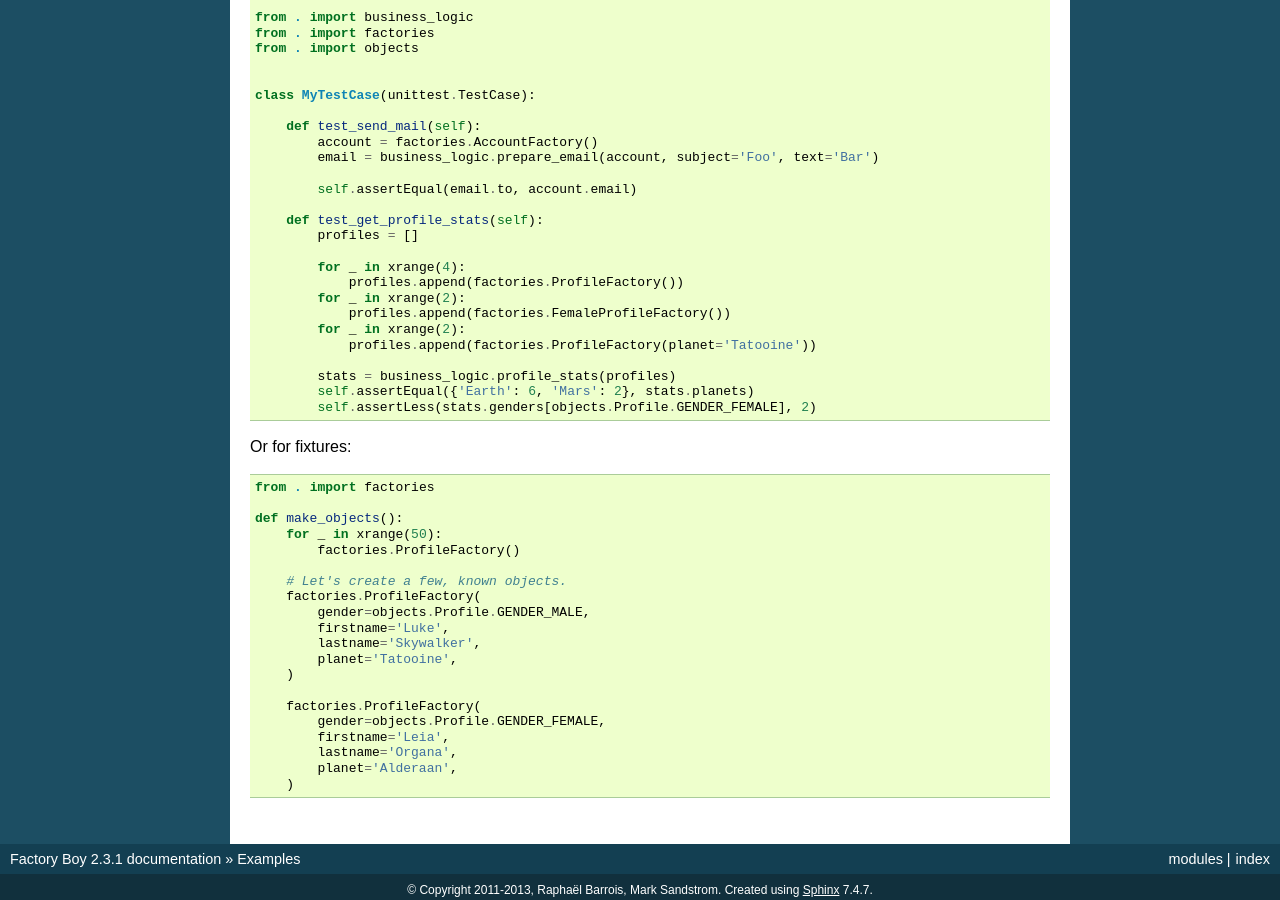
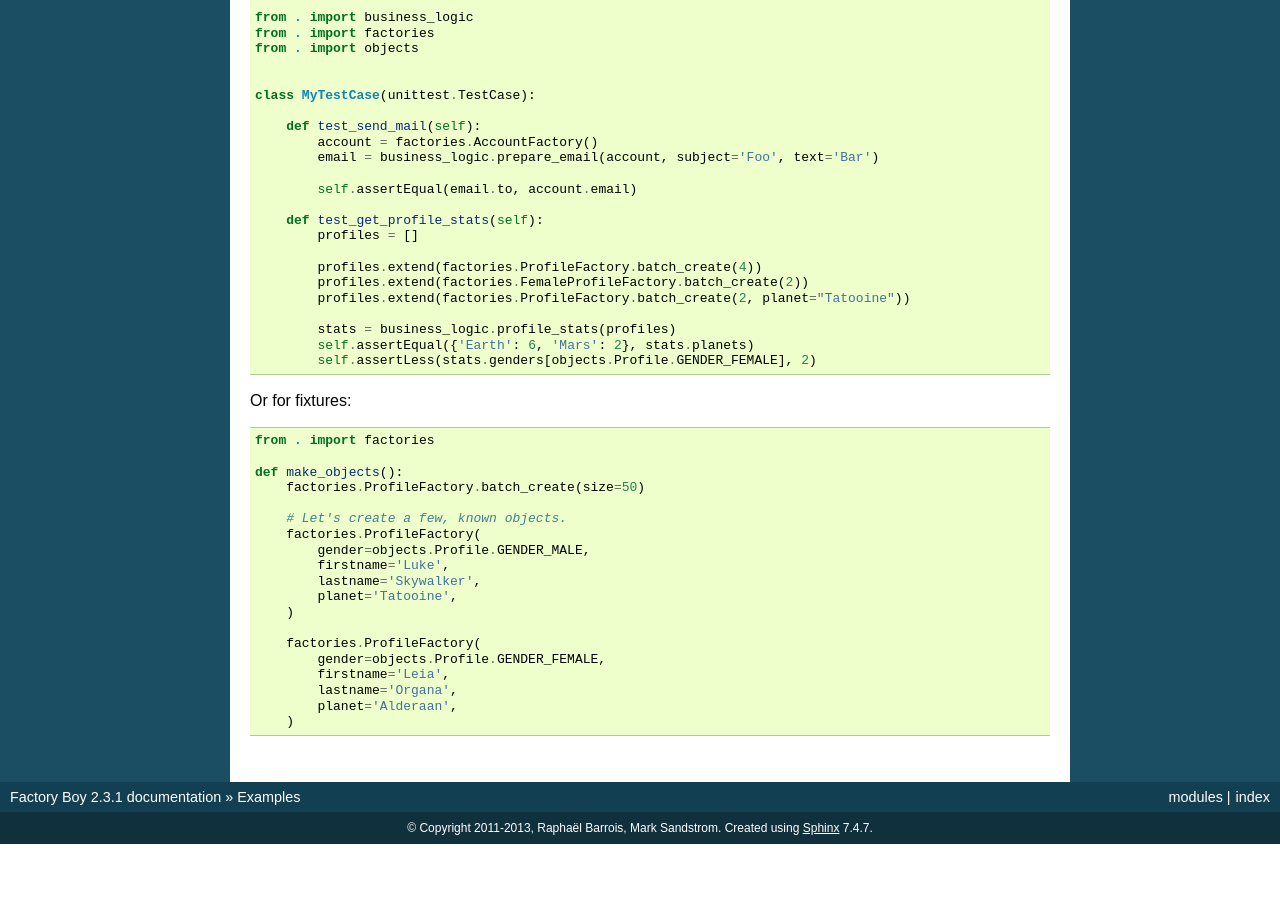
Before and after one commit to FactoryBoy/factory_boy, a Sphinx documentation site: the page built from docs/examples.rst, in a window 1280 px wide and 900 px high, scrolled down 1439 px. Built offline with Sphinx 7.4.7, drawn with Linux system fonts in a browser that asks for light colours; after the commit the page ends 2283 px from its top, so only the background shows below that.

Commit message:
Improve docs on create_batch (Closes #139).

```diff
--- a/docs/examples.rst
+++ b/docs/examples.rst
@@ -114,12 +114,9 @@ We can now use our factories, for tests:
         def test_get_profile_stats(self):
             profiles = []
 
-            for _ in xrange(4):
-                profiles.append(factories.ProfileFactory())
-            for _ in xrange(2):
-                profiles.append(factories.FemaleProfileFactory())
-            for _ in xrange(2):
-                profiles.append(factories.ProfileFactory(planet='Tatooine'))
+            profiles.extend(factories.ProfileFactory.batch_create(4))
+            profiles.extend(factories.FemaleProfileFactory.batch_create(2))
+            profiles.extend(factories.ProfileFactory.batch_create(2, planet="Tatooine"))
 
             stats = business_logic.profile_stats(profiles)
             self.assertEqual({'Earth': 6, 'Mars': 2}, stats.planets)
@@ -133,8 +130,7 @@ Or for fixtures:
     from . import factories
 
     def make_objects():
-        for _ in xrange(50):
-            factories.ProfileFactory()
+        factories.ProfileFactory.batch_create(size=50)
 
         # Let's create a few, known objects.
         factories.ProfileFactory(
```
Also changed, not shown: README.rst (+10 -0 lines).
